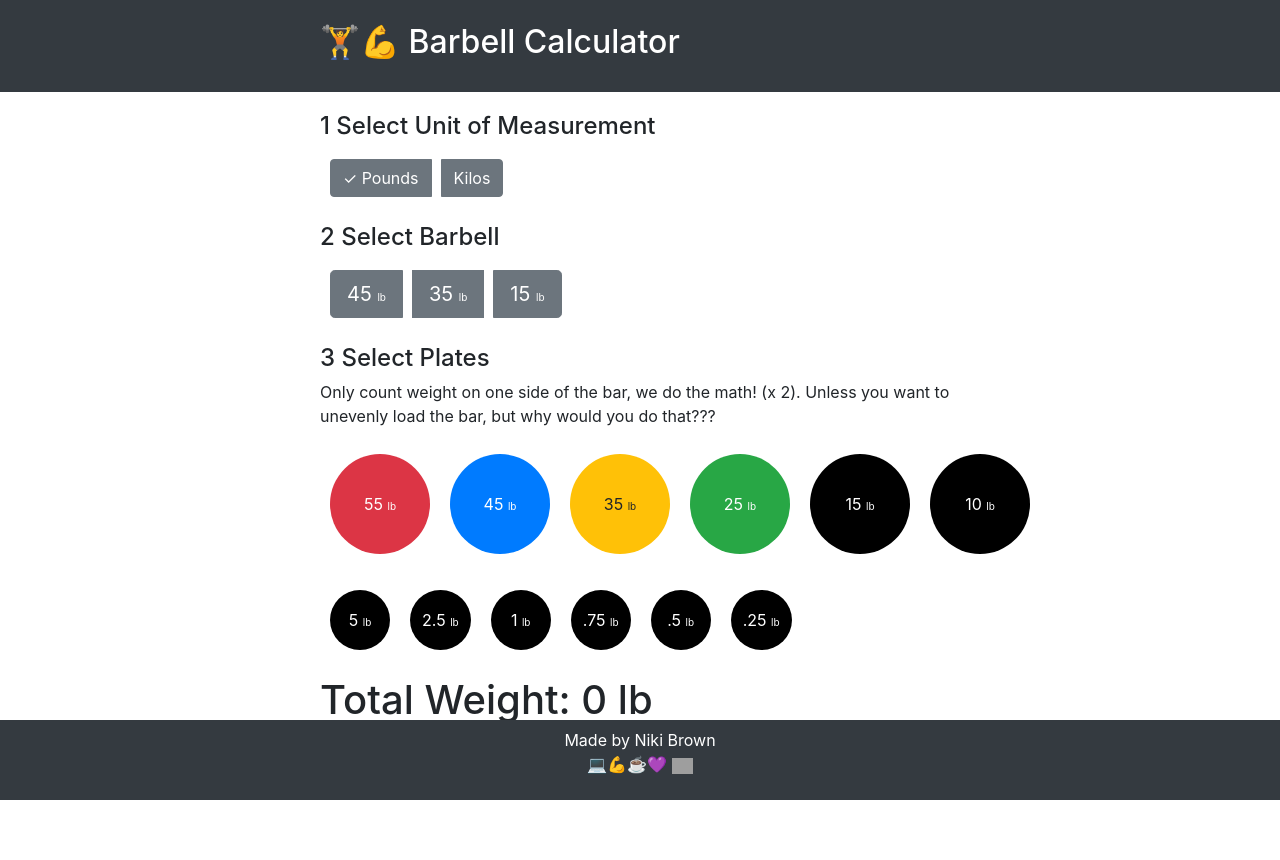
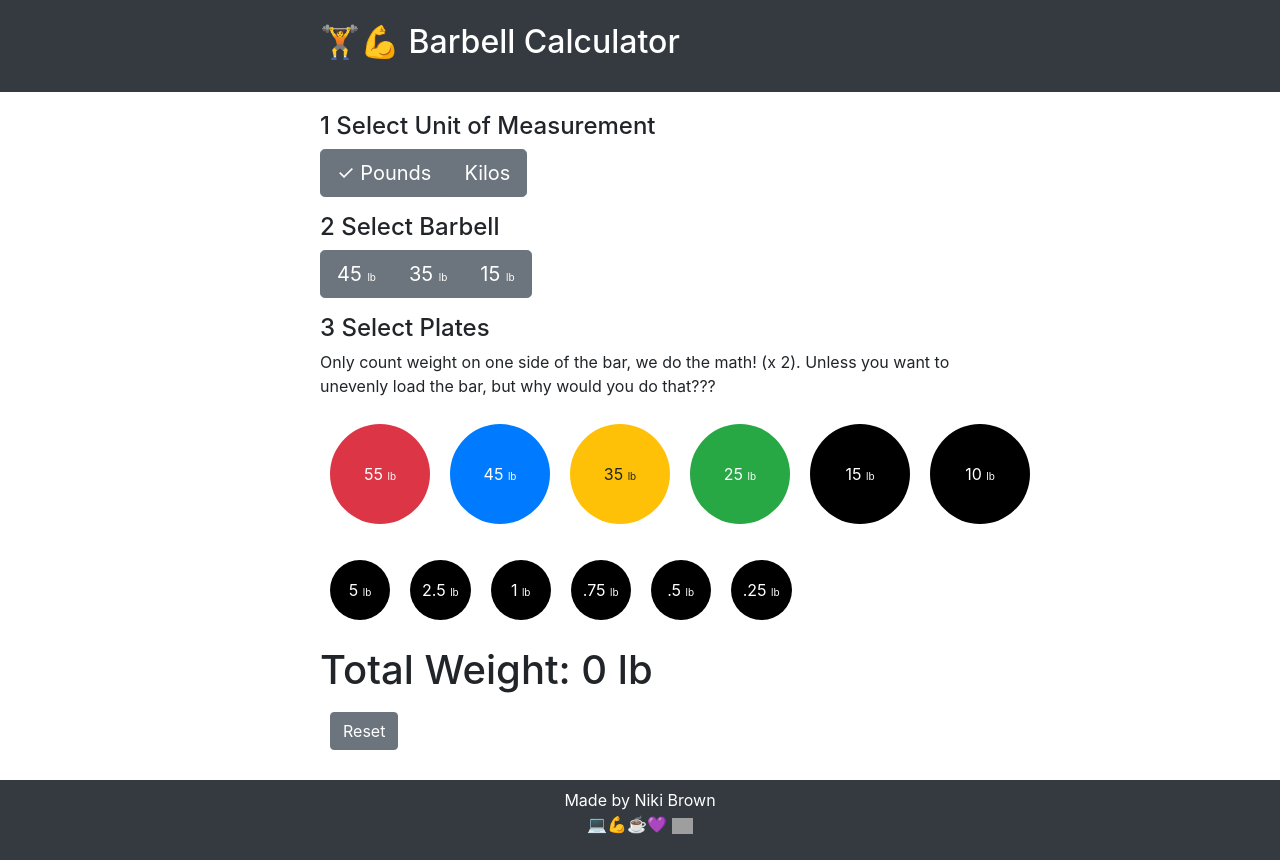
Before and after one commit to nikibrown/vue-barbell-calculator, a Vue app: page / in a window 1280 px wide. Before the commit the page ends 810 px from the top, so only its background shows below. Built offline with nearby package versions, Linux system fonts and the light colour scheme; grey boxes are pictures that could not be loaded.

Commit message:
remove sticky footer, make buttons large, remove margin on btn groups

```diff
--- a/src/App.vue
+++ b/src/App.vue
@@ -127,14 +127,14 @@ export default {
 
             units: [
                 {
-                    bsClasses: "btn btn-secondary",
+                    bsClasses: "btn btn-secondary btn-lg",
                     unitLabel: "Pounds",
                     text: "&check; ",
                     selected: true,
                     isDisabled: false
                 },
                 {
-                    bsClasses: "btn btn-secondary",
+                    bsClasses: "btn btn-secondary btn-lg    ",
                     unitLabel: "Kilos",
                     text: "",
                     selected: false,
@@ -409,16 +409,13 @@ button {
     position: relative;
 }
 
+.btn-group button {
+    margin: 0;
+}
+
 .plates,
 .barbells {
     flex-direction: row;
-}
-
-footer {
-    bottom: 0;
-    position: fixed;
-    margin-top: 100px;
-    width: 100%;
 }
 
 .credits {
```
